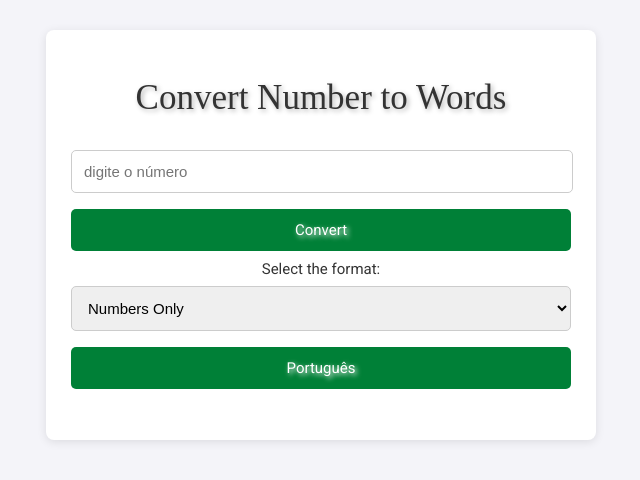
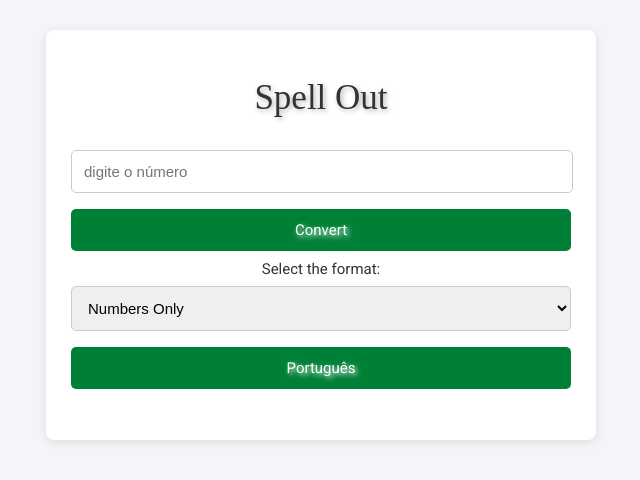
Before and after one commit to RhinnoDeveloper/extenso, a plain HTML site: page index.html in a window 1280 px wide. Both pictures are taken after a click on the button "English". Shown: the whole page, without its empty margins (319-959 px from the left). Drawn offline with Linux system fonts and the light colour scheme; a web font is replaced by a local one.

Commit message:
Precisa atualizar o input, traduzir para o ingles

```diff
--- a/index.html
+++ b/index.html
@@ -16,7 +16,7 @@
     <!-- Seção principal -->
     <main class="container">
 
-        <h1 class="title">Converter Número para Extenso</h1>
+        <h1 class="title">Escrever por Extenso</h1>
         <input type="number" id="numberInput" placeholder="digite o número">
 
         <button onclick="convertNumber()">converter</button>
--- a/script.js
+++ b/script.js
@@ -51,14 +51,14 @@ function toggleLanguage() {
   // Define os textos para os dois idiomas
   const texts = {
     pt: {
-      title: "Converter Número para Extenso",
+      title: "Escrever por Extenso",
       label: "Selecione o formato:",
       options: ["Somente Números", "Moeda Real", "Moeda Dólar"],
       button: "English",
       buttonConvert: "Converter",
     },
     en: {
-      title: "Convert Number to Words",
+      title: "Spell Out",
       label: "Select the format:",
       options: ["Numbers Only", "Real Currency", "Dollar Currency"],
       button: "Português",
```
